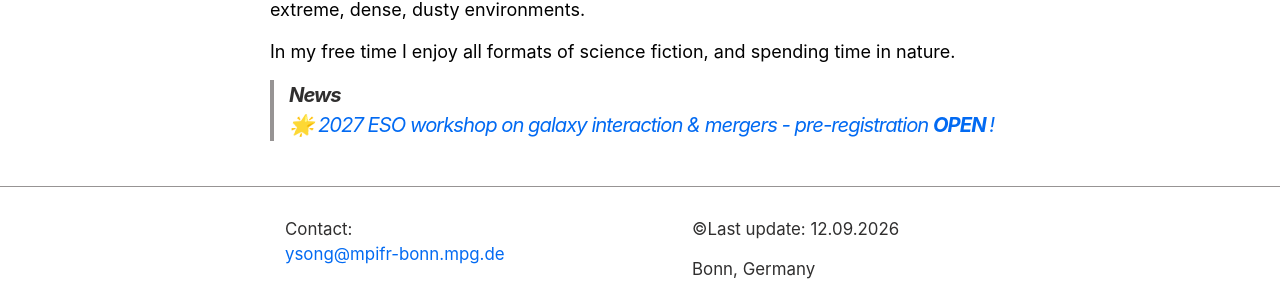
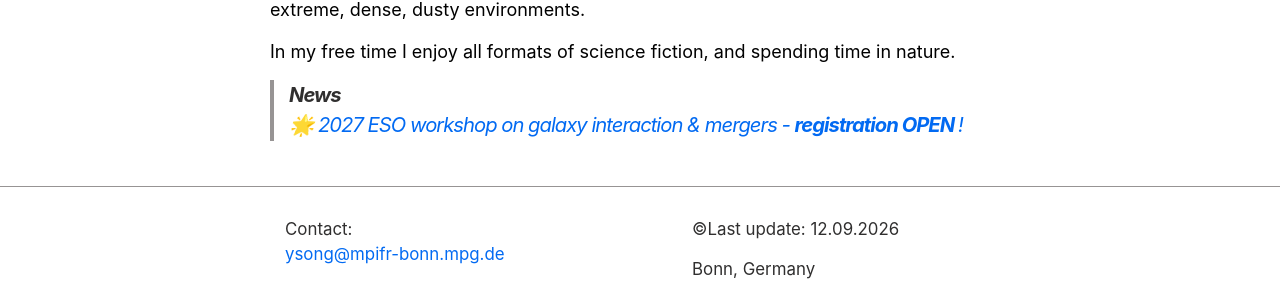
Before and after one commit to ysong-astro/ysong-astro.github.io, a Jekyll site: the page built from index.markdown, in a window 1280 px wide. Shown: the part 640-946 px from the top of the page. Built offline with Jekyll 4.4.1, drawn with Linux system fonts in a browser that asks for light colours.

Commit message:
eso workshop update

```diff
--- a/index.markdown
+++ b/index.markdown
@@ -20,4 +20,4 @@ layout: home
 
 
 > <b>News</b> \
-> &#127775;  <a href="https://www.eso.org/sci/meetings/2027/galmeet.html" target="_blank"> 2027 ESO workshop on galaxy interaction & mergers - pre-registration <b> OPEN </b>! </a>
+> &#127775;  <a href="https://www.eso.org/sci/meetings/2027/galmeet.html" target="_blank"> 2027 ESO workshop on galaxy interaction & mergers -  <b> registration OPEN </b>! </a>
```
